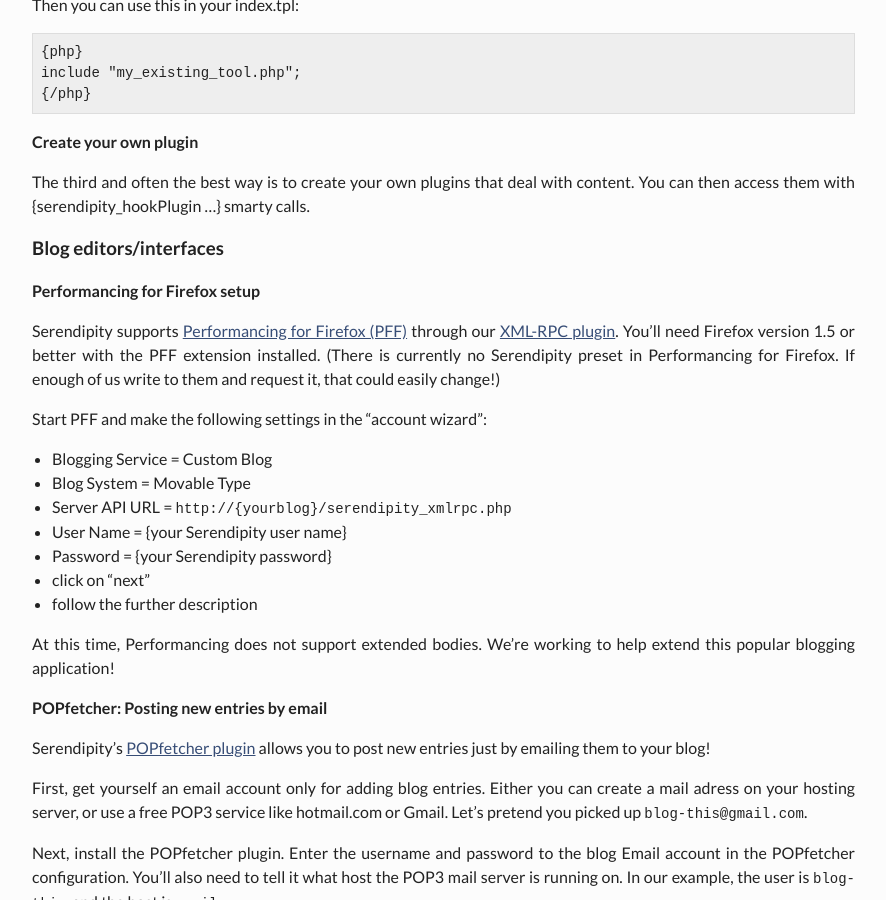
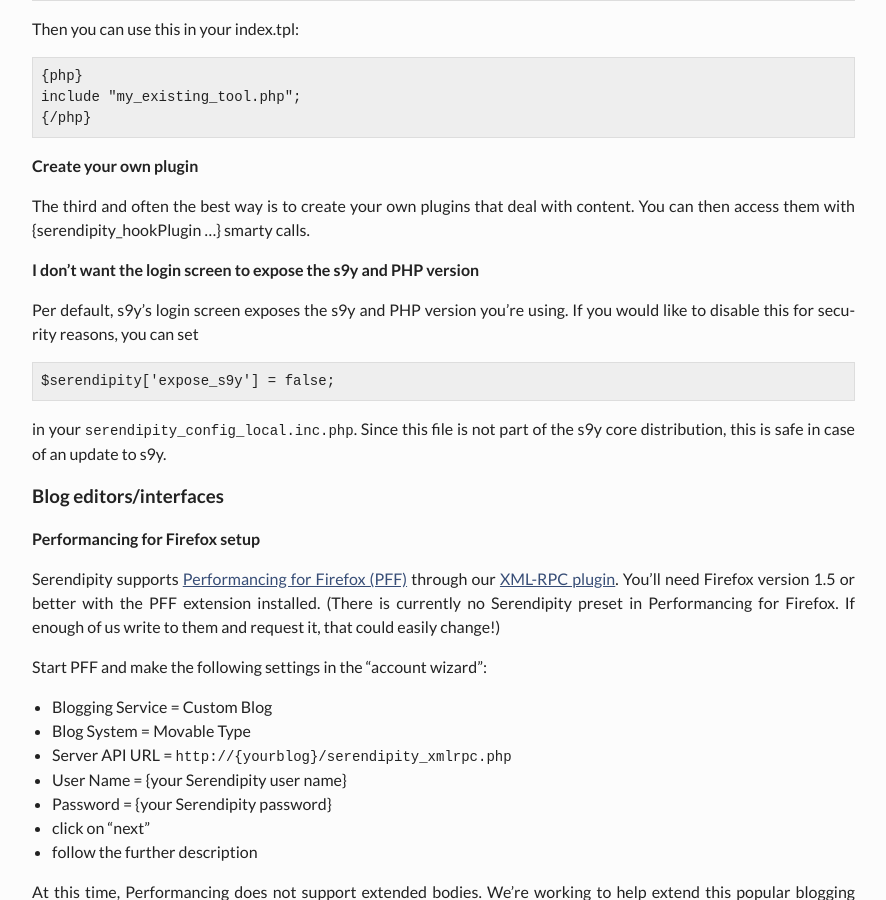
Before and after one commit to s9y/s9y.github.io, a Jekyll site: the page built from docs/faq/index.md, in a window 1280 px wide and 900 px high, scrolled down 10002 px. Shown: the whole window, without its empty margins (339-1225 px from the left). Built offline with Jekyll 4.4.1, drawn with Linux system fonts in a browser that asks for light colours; nearby versions of some CDN libraries; some of the changed text lies outside the part shown.

Commit message:
Add new FAQ about expose_s9y setting

```diff
--- a/docs/faq/index.md
+++ b/docs/faq/index.md
@@ -251,7 +251,6 @@ The Extended Properties for Entries plugin includes exactly this capability! Jus
 
 After it's installed, an extended options section appears at the bottom of each entry while you edit it. Just click the "Make this entry sticky" box to make it appear at the top of any list it appears in.
 
-
 #### How do I add PHP code to my templates?
 
 Many ways lead to rome!
@@ -301,6 +300,14 @@ Then you can use this in your index.tpl:
 
 The third and often the best way is to create your own plugins that deal with content. You can then access them with {serendipity_hookPlugin ...} smarty calls.
 
+#### I don't want the login screen to expose the s9y and PHP version
+
+Per default, s9y's login screen exposes the s9y and PHP version you're using. If you would like to disable this for security reasons, you can set
+
+    $serendipity['expose_s9y'] = false;
+
+in your `serendipity_config_local.inc.php`. Since this file is not part of the s9y core distribution, this is safe in case of an update to s9y.
+
 ### Blog editors/interfaces
 
 #### Performancing for Firefox setup
```
